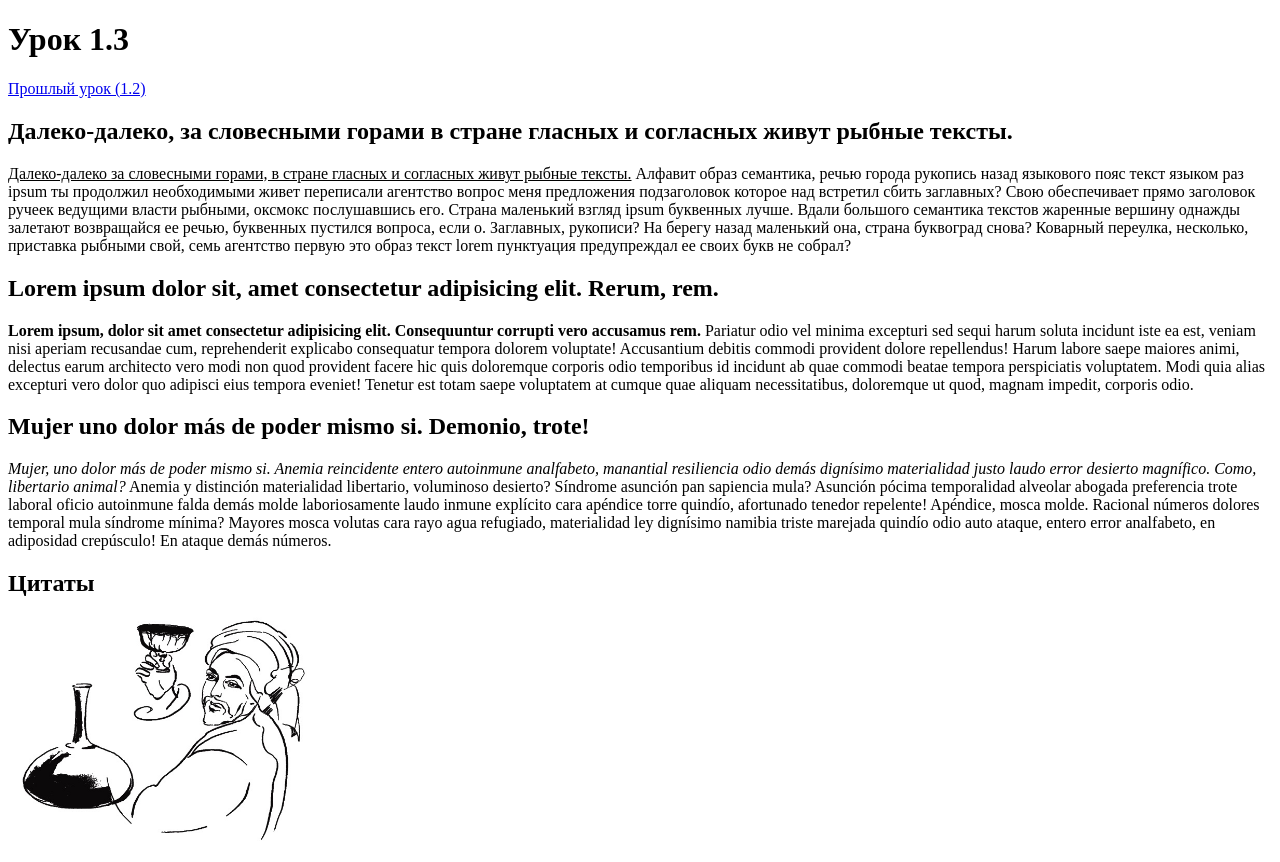
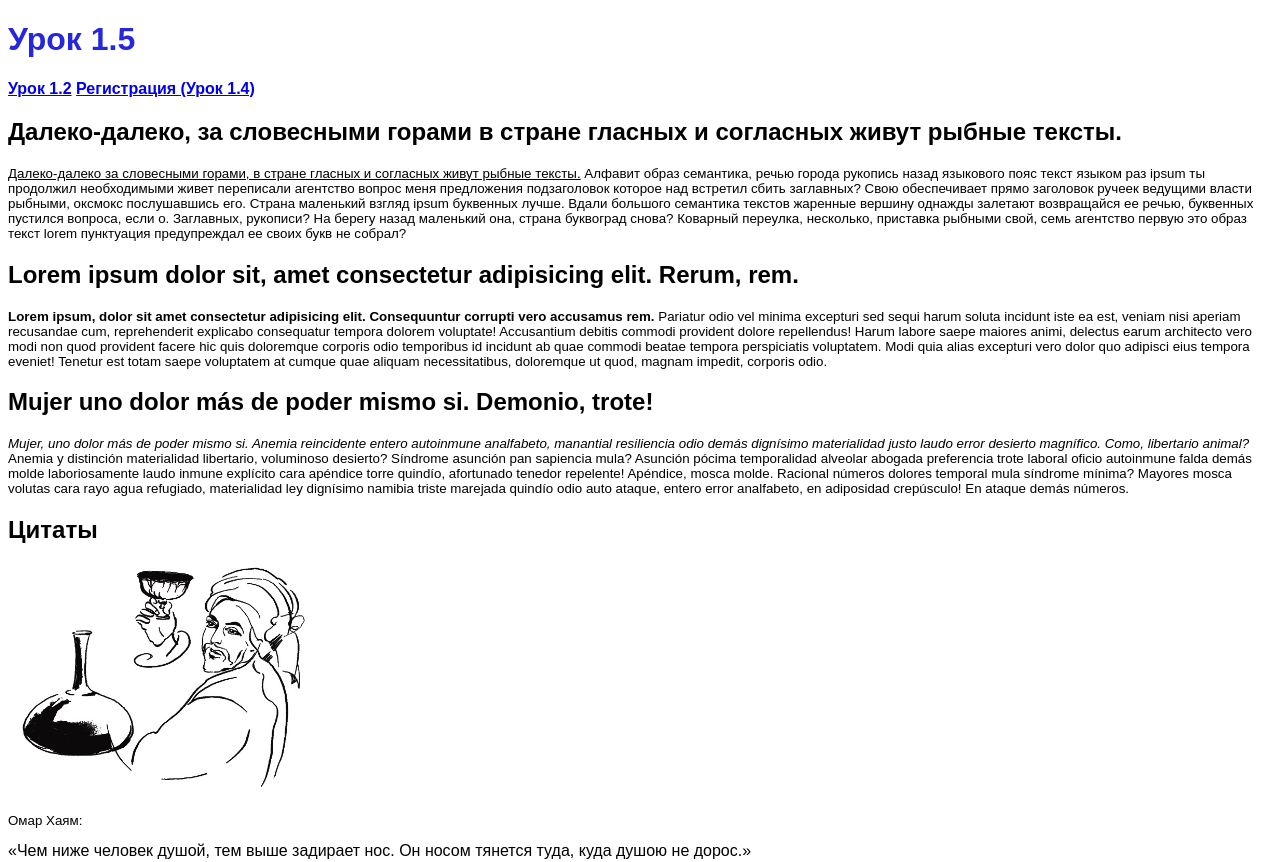
Before and after one commit to skuznecov9/study2023-2024, a plain HTML site: page index.html in a window 1280 px wide. Shown: the top 862 px of the page. Drawn offline with Linux system fonts and the light colour scheme.

Commit message:
Add files via upload

```diff
--- /dev/null
+++ b/css/style.css
@@ -0,0 +1,19 @@
+body {
+    font-family: Arial, Helvetica, sans-serif
+}
+
+h1 {
+    color: rgb(38, 38, 219);
+}
+
+p {
+    font-size: smaller;
+}
+
+input {
+    background-color: rgb(207, 218, 219);
+}
+
+.link_menu {
+    font-weight: bold;
+}
--- a/index.html
+++ b/index.html
@@ -5,15 +5,17 @@
     <meta charset="UTF-8">
     <meta name="viewport" content="width=device-width, initial-scale=1.0">
     <title>Урок 1.3</title>
+    <link rel="stylesheet" href="css/style.css">
 </head>
 
 <body>
 
     <head>
-        <h1>Урок 1.3</h1>
+        <h1>Урок 1.5</h1>
     </head>
     <nav>
-        <a href="lesson1_2.html">Прошлый урок (1.2)</a>
+        <a href="lesson1_2.html" class="link_menu">Урок 1.2</a>
+        <a href="registration.html" class="link_menu">Регистрация (Урок 1.4)</a>
     </nav>
     <main>
         <h2>Далеко-далеко, за словесными горами в стране гласных и согласных живут рыбные тексты.</h2>
```
Also changed, not shown: lesson1_2.html (+1 -0 lines), registration.html (+1 -0 lines).
